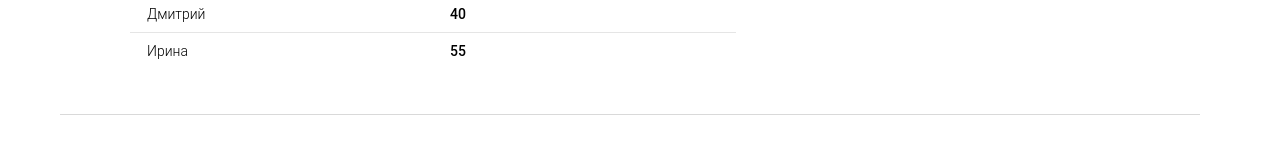
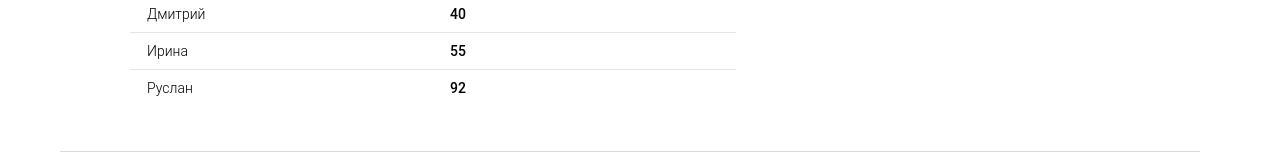
Before and after one commit to MaxSantucci/auto-hw, a React (Create React App) app: page /#/junior in a window 1280 px wide. Shown: the part 1284-1438 px from the top of the page. Built offline with nearby package versions, Linux system fonts and the light colour scheme.

Commit message:
fix eighth homework

```diff
--- a/src/s2-homeworks/hw08/HW8.tsx
+++ b/src/s2-homeworks/hw08/HW8.tsx
@@ -25,6 +25,7 @@ const initialPeople: UserType[] = [
    {_id: 3, name: 'Виктор', age: 44},
    {_id: 4, name: 'Дмитрий', age: 40},
    {_id: 5, name: 'Ирина', age: 55},
+   {_id: 6, name: 'Руслан', age: 92},
 ]
 
 const HW8 = () => {
```
Lines whose indentation alone changed are shown as unchanged.
